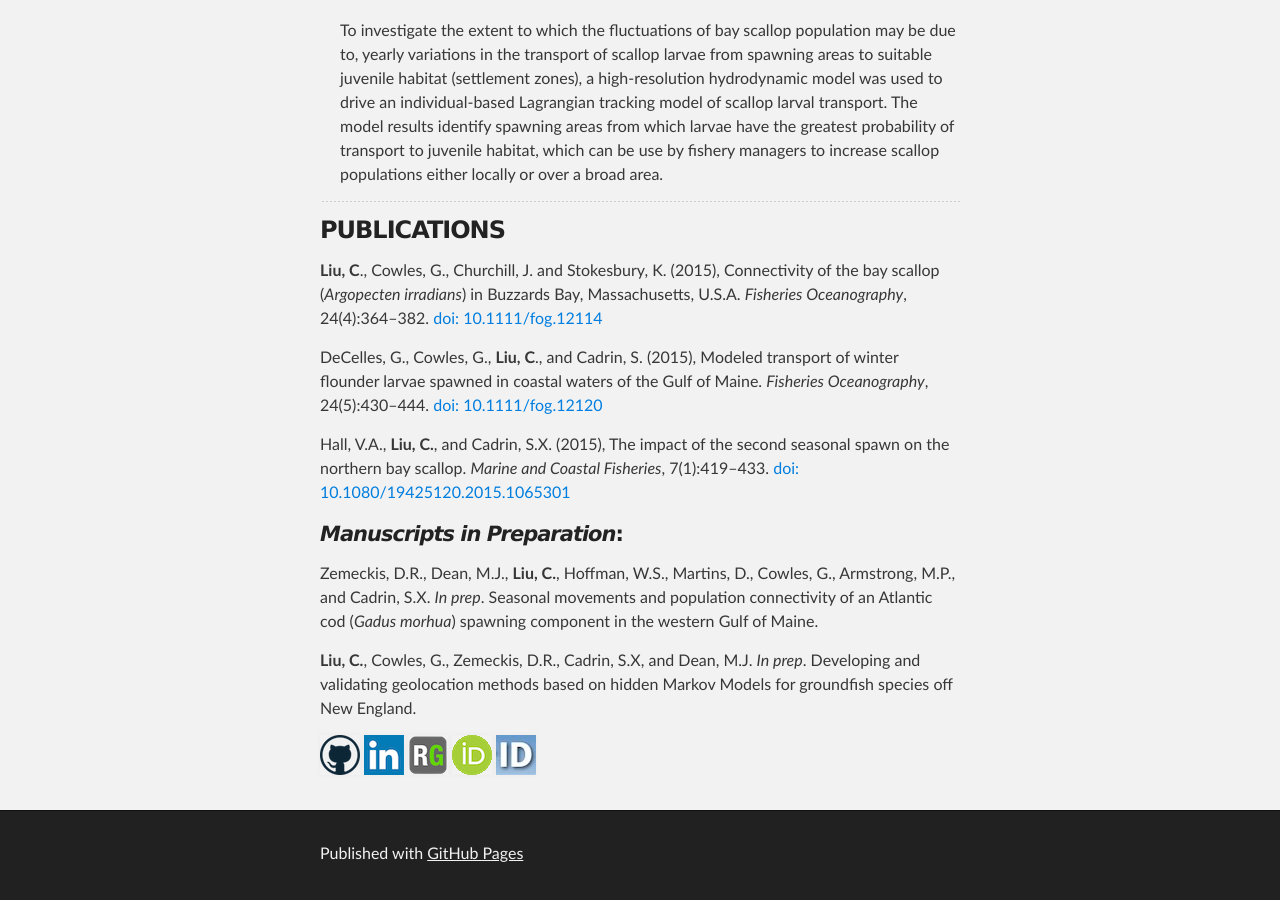
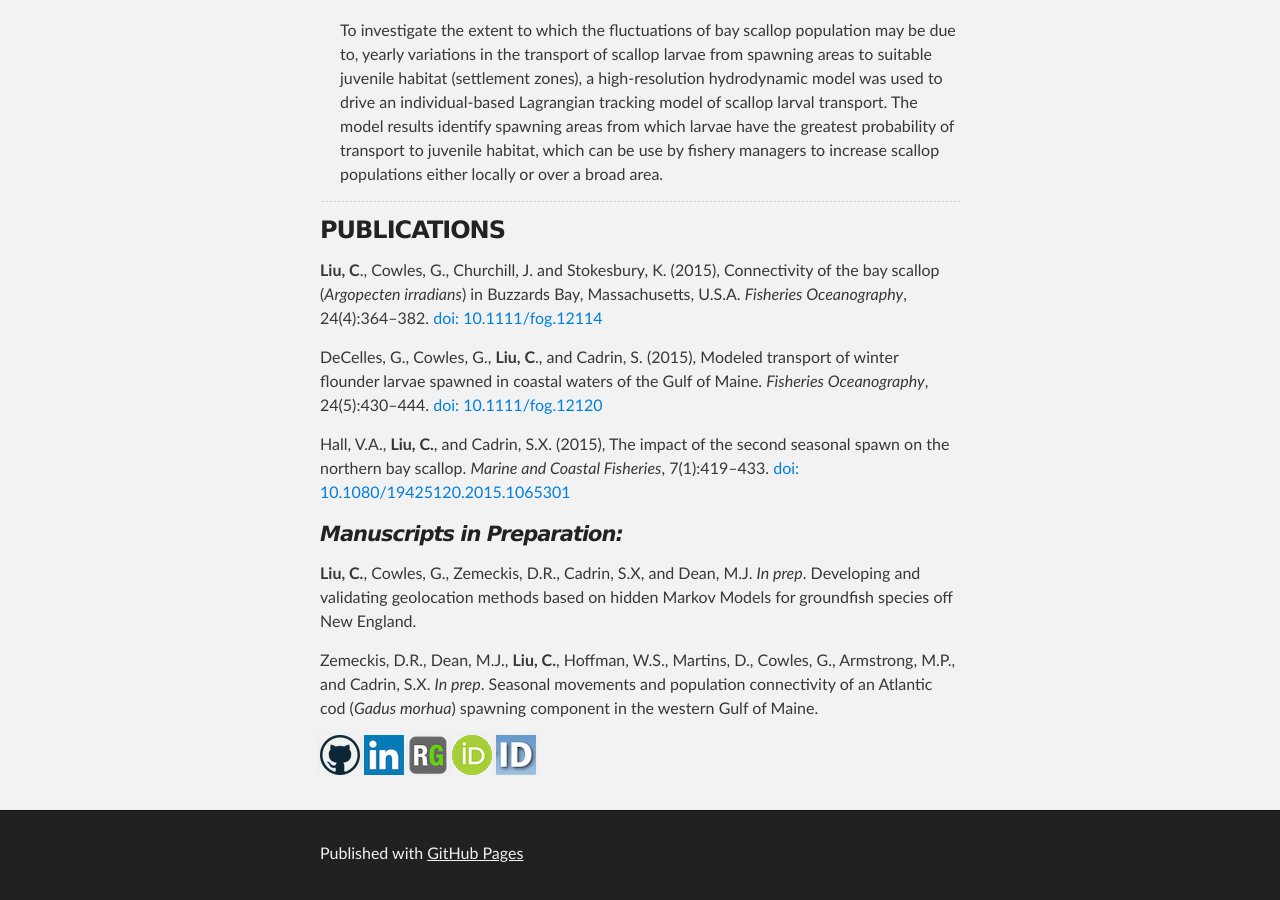
Before and after one commit to cliu3/cliu3.github.io, a Jekyll site: the page index.html, which Jekyll copies as it is, in a window 1280 px wide and 900 px high, scrolled down 891 px. Built offline with Jekyll 4.4.1, drawn with Linux system fonts in a browser that asks for light colours.

```diff
--- a/index.html
+++ b/index.html
@@ -70,11 +70,12 @@
 <p>Hall, V.A., <strong>Liu, C.</strong>, and Cadrin, S.X. (2015), The impact of the second seasonal spawn on the northern bay scallop. <em>Marine and Coastal Fisheries</em>, 7(1):419–433. <a href="http://dx.doi.org/10.1080/19425120.2015.1065301">doi: 10.1080/19425120.2015.1065301</a></p>
 
 <h4>
-<a id="manuscripts-in-preparation" class="anchor" href="#manuscripts-in-preparation" aria-hidden="true"><span aria-hidden="true" class="octicon octicon-link"></span></a><em>Manuscripts in Preparation</em>:</h4>
+<a id="manuscripts-in-preparation" class="anchor" href="#manuscripts-in-preparation" aria-hidden="true"><span aria-hidden="true" class="octicon octicon-link"></span></a><em>Manuscripts in Preparation:</em>
+</h4>
+
+<p><strong>Liu, C.</strong>, Cowles, G., Zemeckis, D.R., Cadrin, S.X, and Dean, M.J. <em>In prep</em>. Developing and validating geolocation methods based on hidden Markov Models for groundfish species off New England.</p>
 
 <p>Zemeckis, D.R., Dean, M.J., <strong>Liu, C.</strong>, Hoffman, W.S., Martins, D., Cowles, G., Armstrong, M.P., and Cadrin, S.X. <em>In prep</em>. Seasonal movements and population connectivity of an Atlantic cod (<em>Gadus morhua</em>) spawning component in the western Gulf of Maine.</p>
-
-<p><strong>Liu, C.</strong>, Cowles, G., Zemeckis, D.R., Cadrin, S.X, and Dean, M.J. <em>In prep</em>. Developing and validating geolocation methods based on hidden Markov Models for groundfish species off New England.</p>
 
 <p><a href="https://github.com/cliu3"><img src="/images/github-64.png" alt="Foo"></a>
 <a href="https://www.linkedin.com/in/chang-liu-92023728"><img src="/images/linkedin.png" alt="Foo"></a>
```
Also changed, not shown: params.json (+1 -1 lines).
